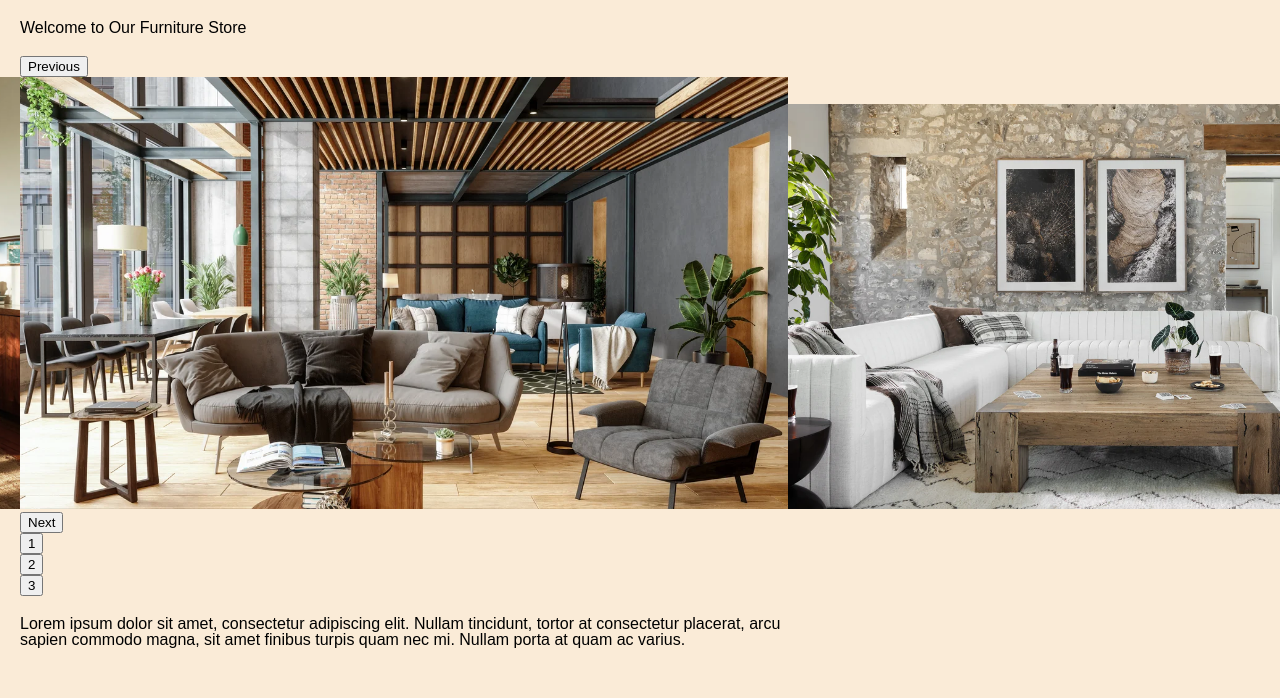
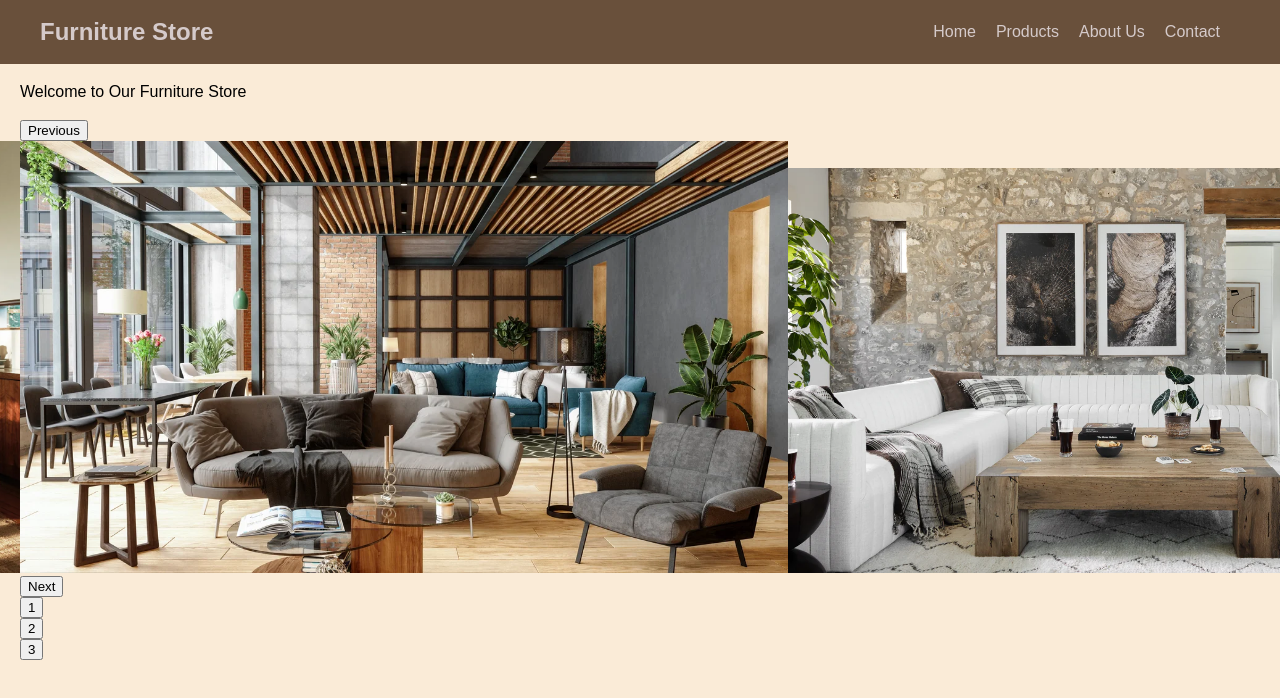
Before and after one commit to sajaffrey/js-library, a website: page index.html in a window 1280 px wide. Shown: the top 698 px of the page. Drawn offline with nearby package versions, Linux system fonts and the light colour scheme.

Commit message:
I commit

```diff
--- a/assets/css/style.css
+++ b/assets/css/style.css
@@ -11,6 +11,47 @@ body::-webkit-scrollbar {
     display: none;
 }
 
+.navbar {
+  background-color: #69503b;
+  padding: 20px 0;
+}
+
+.licontainer {
+  display: flex;
+  justify-content: space-between;
+  align-items: center;
+  max-width: 1200px;
+  margin: 0 auto;
+  padding: 0 20px;
+}
+
+.logo a {
+  text-decoration: none;
+  color: #d5caca;
+  font-size: 24px;
+  font-weight: bold;
+}
+
+.nav-links {
+  list-style: none;
+  margin: 0;
+  padding: 0;
+  display: flex;
+}
+
+.nav-links li {
+  margin-right: 20px;
+}
+
+.nav-links li a {
+  text-decoration: none;
+  color: #d5caca;
+  font-size: 16px;
+}
+
+.nav-links li a:hover {
+  color: #ea9431;
+}
       .container {
         max-width: 100%;
         padding: 20px;
--- a/index.html
+++ b/index.html
@@ -3,7 +3,7 @@
 <head>
     <meta charset="UTF-8">
     <meta name="viewport" content="width=device-width, initial-scale=1.0">
-    <title>Document</title>
+    <title>Furniture store</title>
 
      <!-- Third-party JavaScript libraries -->
   <script src="https://cdnjs.cloudflare.com/ajax/libs/jquery/3.6.0/jquery.min.js"></script>
@@ -15,15 +15,28 @@
     <link rel="stylesheet" href="/assets/css/style.css" />
 </head>
 <body>
+
+  <nav class="navbar">
+    <div class="licontainer">
+        <div class="logo">
+            <a href="#">Furniture Store</a>
+        </div>
+        <ul class="nav-links">
+            <li><a href="#">Home</a></li>
+            <li><a href="#">Products</a></li>
+            <li><a href="#">About Us</a></li>
+            <li><a href="#">Contact</a></li>
+        </ul>
+    </div>
+</nav>
+
     <div class="container">
         <h1>Welcome to Our Furniture Store</h1>
         <div class="slider">
-          <img src="/assets/images/9-best-online-furniture-stores-to-browse-for-new-home-furnishings.webp" alt="Furniture 1">
-          <img src="/assets/images/Belmont_8979d2ea-2229-435c-9692-f705085c45d3_1445x.webp" alt="Furniture 2">
-          <img src="/assets/images/online furniture stores 210224 MAIN SH_MODERN_COMFY_TRULLO SOFA_2460_F1 COPY.webp" alt="Furniture 3">
+          <img src="/assets/images/9-best-online-furniture-stores-to-browse-for-new-home-furnishings.webp" alt="Living room">
+          <img src="/assets/images/Belmont_8979d2ea-2229-435c-9692-f705085c45d3_1445x.webp" alt="Sofa room">
+          <img src="/assets/images/online furniture stores 210224 MAIN SH_MODERN_COMFY_TRULLO SOFA_2460_F1 COPY.webp" alt="antique room">
         </div>
-        <p>Lorem ipsum dolor sit amet, consectetur adipiscing elit. Nullam tincidunt, tortor at consectetur placerat, arcu sapien commodo magna, sit amet finibus turpis quam nec mi. Nullam porta at quam ac varius.</p>
-      </div>
 
     <script src="assets/main/main.js"></script>
 </body>
```
